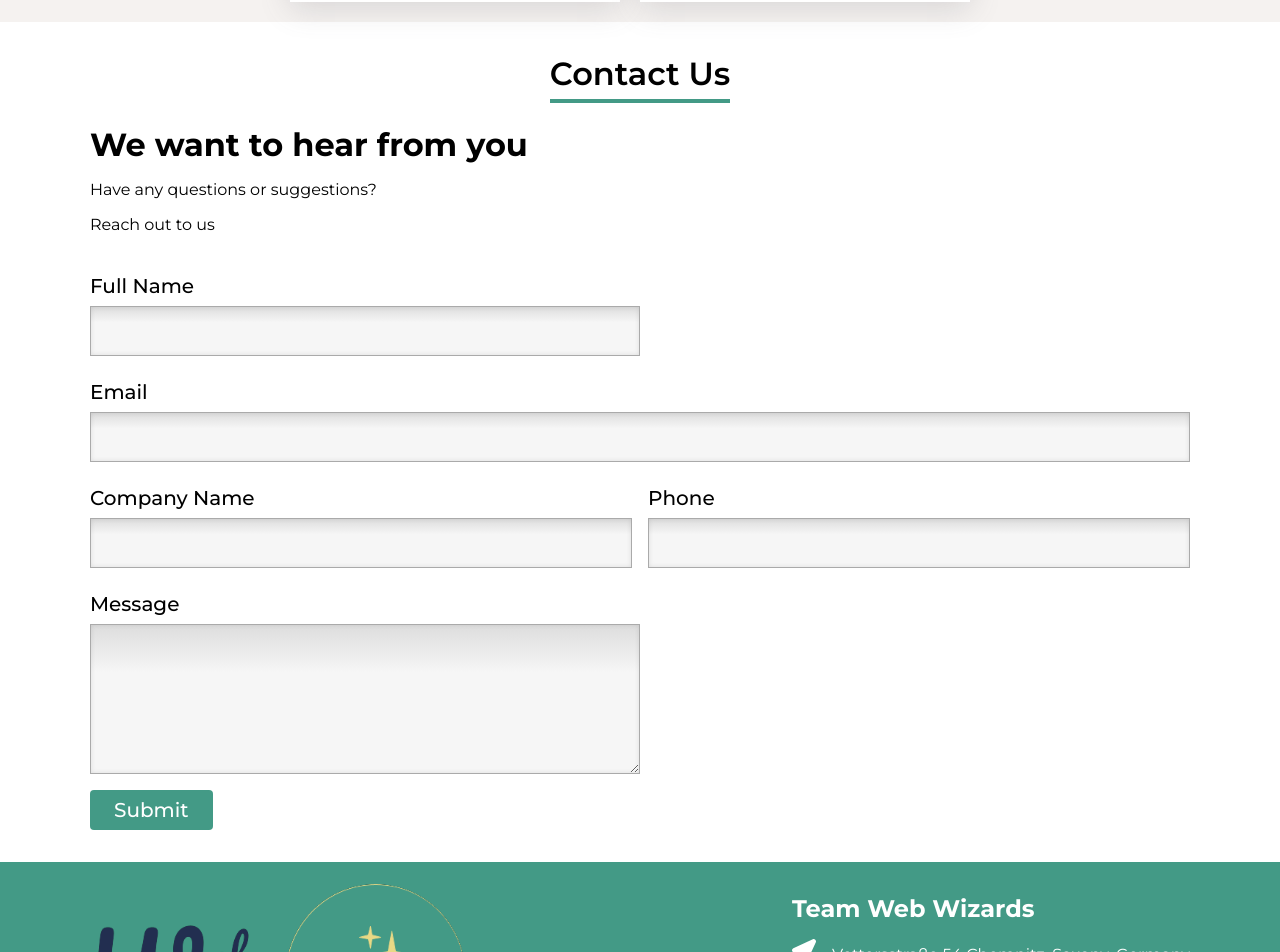
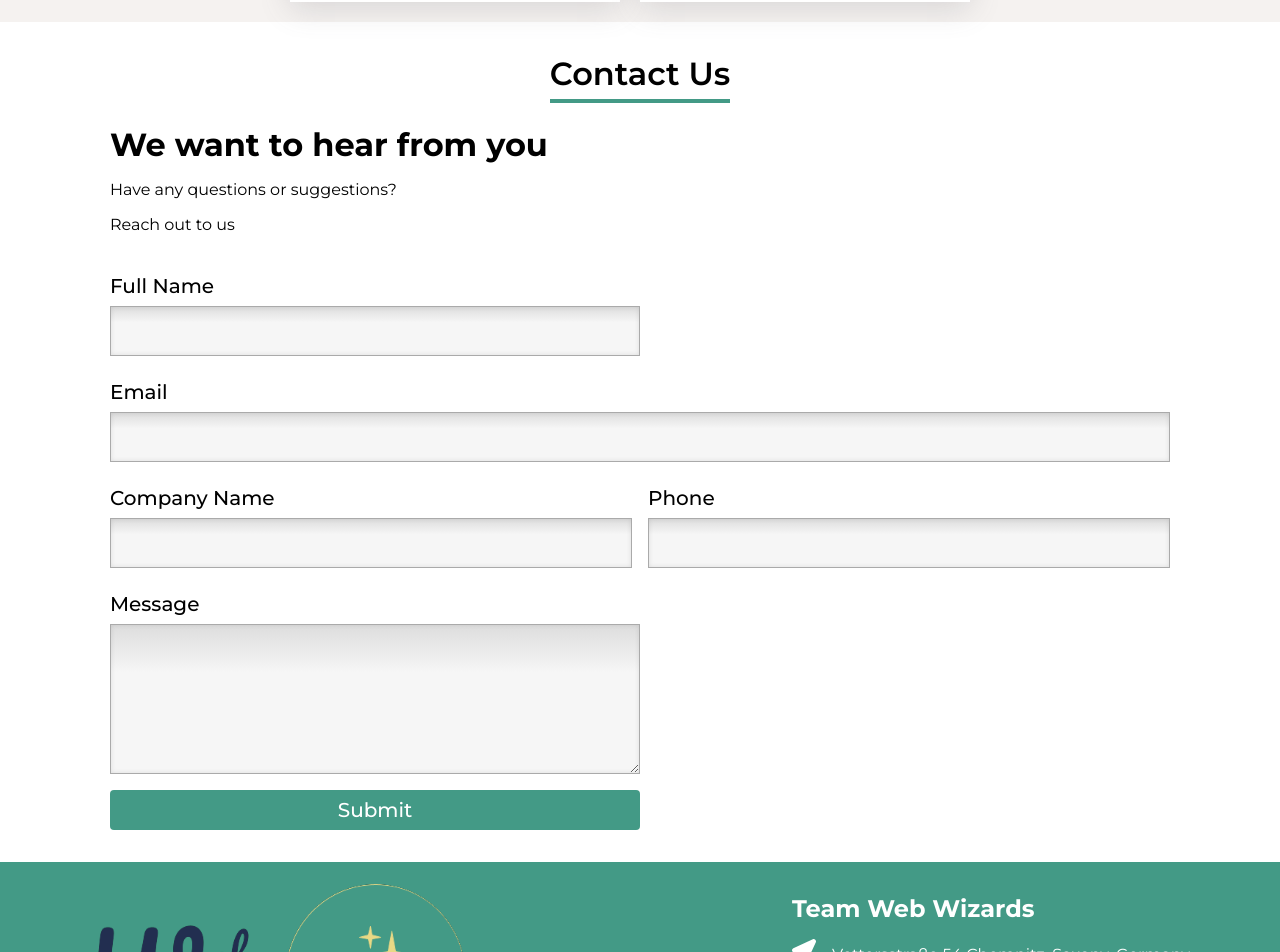
Before and after one commit to saroj2053/web-wizards, a React (Vite) app: page / in a window 1280 px wide. Shown: the part 1800-2752 px from the top of the page. Built offline with nearby package versions, Linux system fonts and the light colour scheme.

Commit message:
padding added to bottom form contact

```diff
--- a/src/components/ContactForm/ContactForm.css
+++ b/src/components/ContactForm/ContactForm.css
@@ -1,3 +1,8 @@
+
+.contact{
+  padding-left: 20px;
+  padding-right: 20px;
+}
 
 .form-header {
   display: flex;
@@ -67,6 +72,8 @@ input, textarea {
   font-weight: 500;
   border-radius: 0.25rem;
   cursor: pointer;
+  width: 50%;
+
 }
 
 .btn-submit:hover {
```
